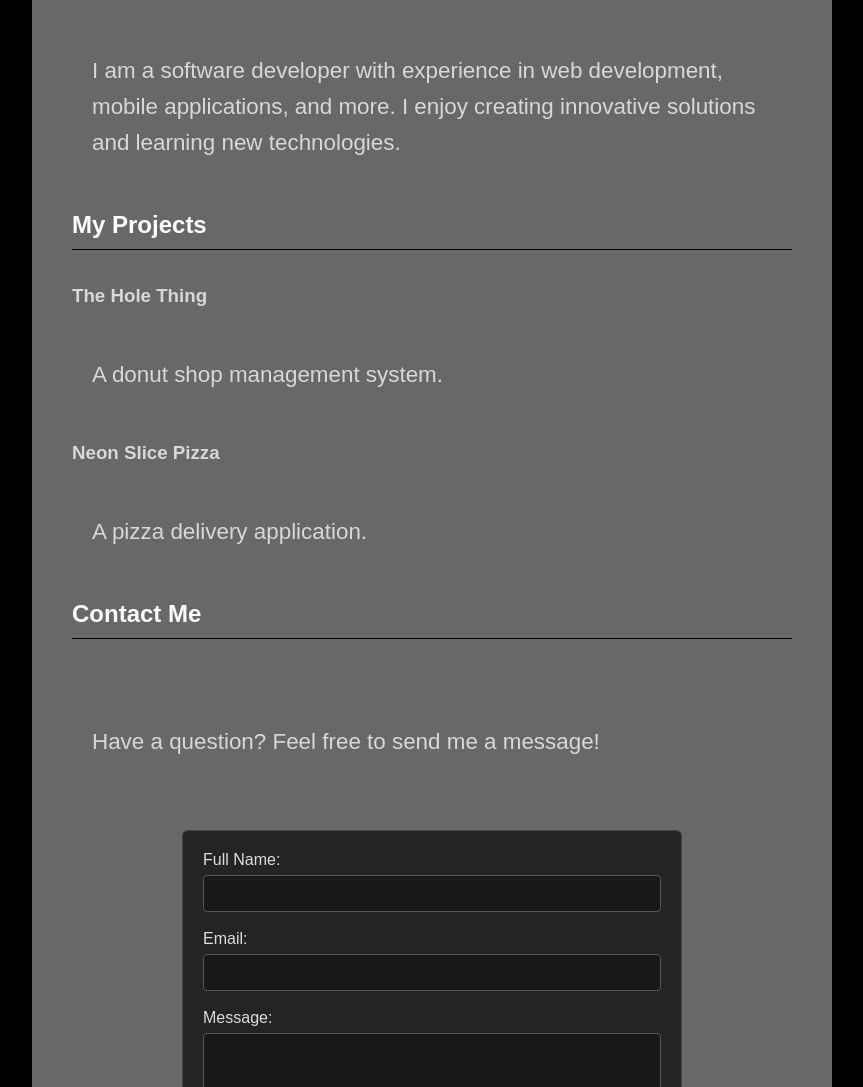
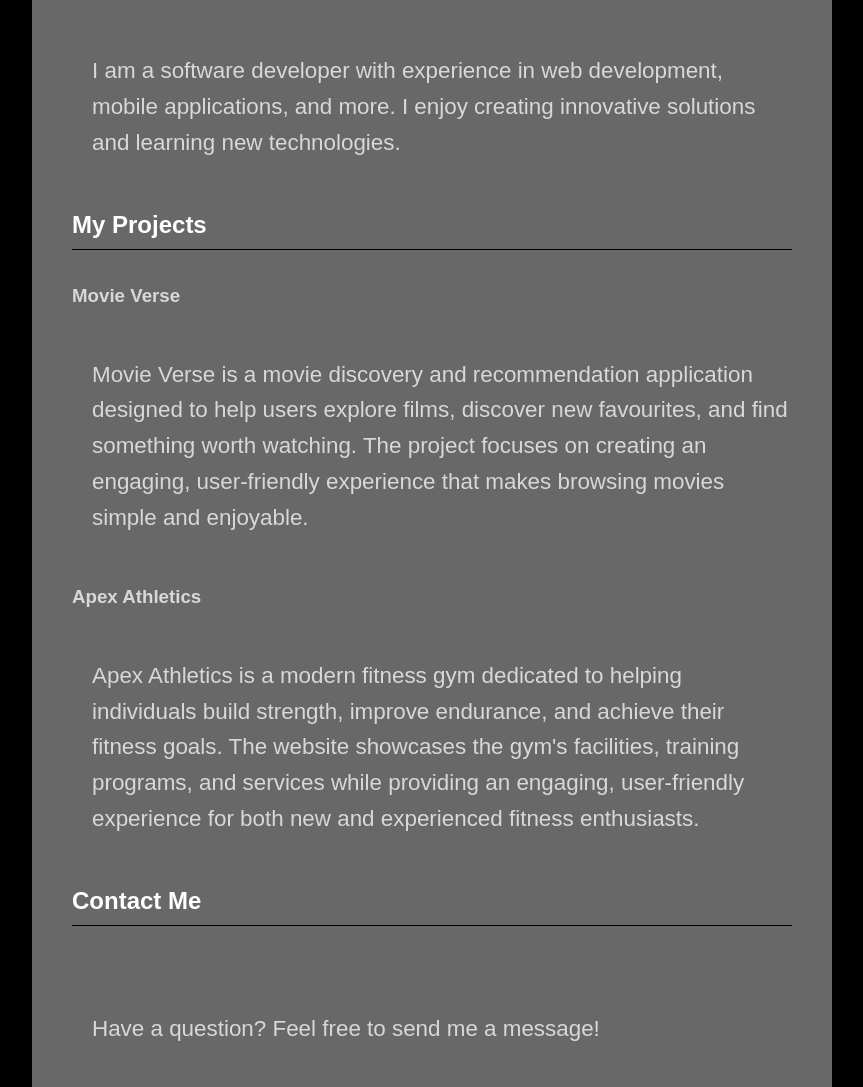
Before and after one commit to DevenSimmonds/devensimmonds.github.io, a plain HTML site: page index.html in a window 1280 px wide. Shown: the part 495-1582 px from the top of the page, without its empty margins (208-1071 px from the left). Drawn offline with Linux system fonts and the light colour scheme.

Commit message:
Update Movie Verse and Apex Athletics projects

```diff
--- a/index.html
+++ b/index.html
@@ -42,10 +42,10 @@
 
     <!-- Projects Section -->
       <h2 id="projects">My Projects</h2>
-    <h3>The Hole Thing</h3>
-    <p>A donut shop management system.</p>
-    <h3>Neon Slice Pizza</h3>
-    <p>A pizza delivery application.</p>
+    <h3>Movie Verse</h3>
+    <p>Movie Verse is a movie discovery and recommendation application designed to help users explore films, discover new favourites, and find something worth watching. The project focuses on creating an engaging, user-friendly experience that makes browsing movies simple and enjoyable.</p>
+    <h3>Apex Athletics</h3>
+    <p>Apex Athletics is a modern fitness gym dedicated to helping individuals build strength, improve endurance, and achieve their fitness goals. The website showcases the gym's facilities, training programs, and services while providing an engaging, user-friendly experience for both new and experienced fitness enthusiasts.</p>
 
     <h2 id="contact">Contact Me</h2>
   <p>Have a question? Feel free to send me a message!</p>
```
